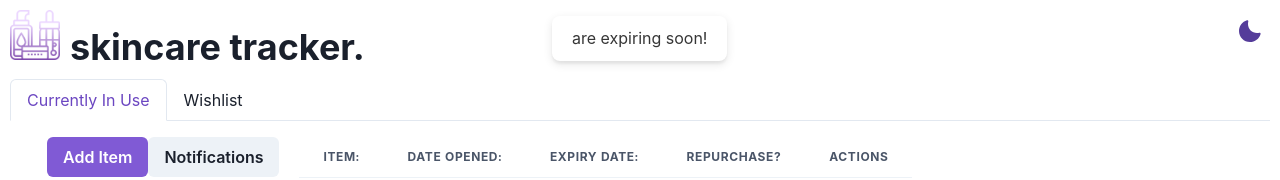
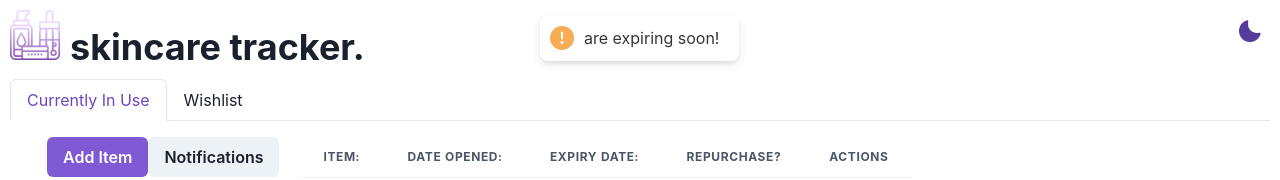
Before and after one commit to vvynz/skincare-tracker, a React (Create React App) app: page / in a window 1280 px wide. Both pictures are taken after a click on the button "Notifications". Shown: the top 180 px of the page. Built offline with nearby package versions, Linux system fonts and the light colour scheme.

Commit message:
Update toast styling

```diff
--- a/src/Components/ItemForm.jsx
+++ b/src/Components/ItemForm.jsx
@@ -5,6 +5,8 @@ import toast, { Toaster } from "react-hot-toast";
 import InUse from "./InUse";
 import InUseEditable from "./InUseEditable";
 import useAppData from "../Hooks/useAppData";
+
+import { WarningIcon } from "@chakra-ui/icons";
 
 import {
   FormControl,
@@ -206,7 +208,10 @@ export default function ProductForm() {
     return `${result.join(", ")} are expiring soon!`;
   };
 
-  const notify = () => toast(expiringItems());
+  const notify = () =>
+    toast(expiringItems(), {
+      icon: <WarningIcon w={6} h={6} color="orange.300" />,
+    });
 
   return (
     <div className="form-container">
```
